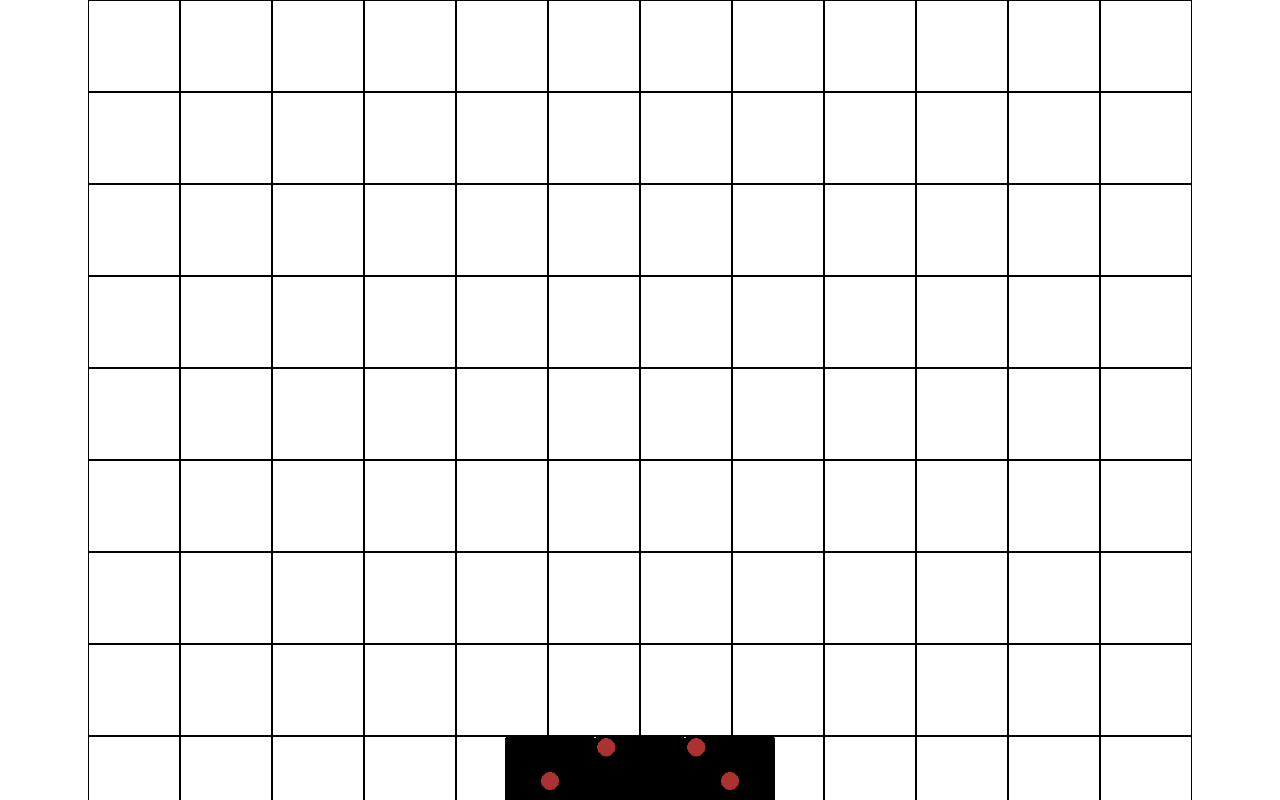
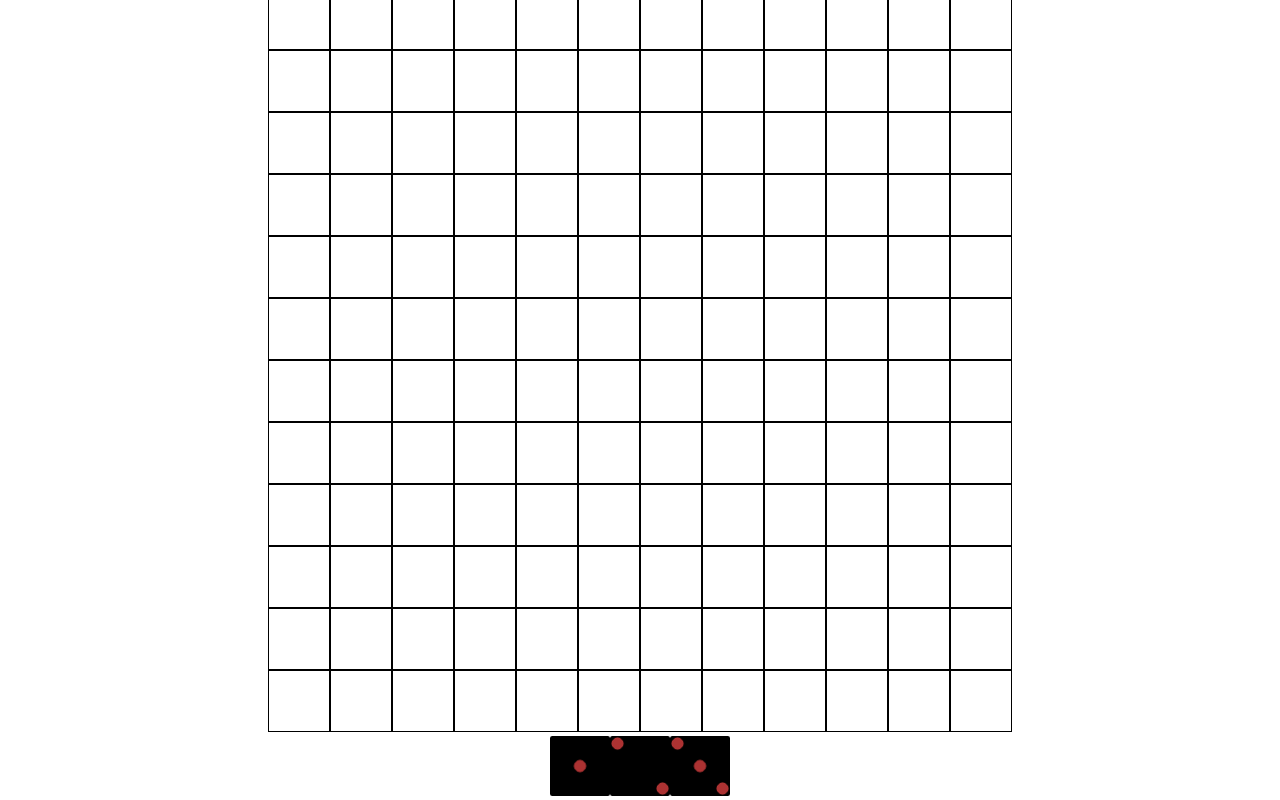
Before and after one commit to AstyanaxPitelet/Punto_Game, a React (Create React App) app in the folder client/: page /punto in a window 1280 px wide. Shown: the top 800 px of the page. Built offline with nearby package versions, Linux system fonts and the light colour scheme.

Commit message:
Modification des cartes

```diff
--- a/client/src/components/punto/Card.jsx
+++ b/client/src/components/punto/Card.jsx
@@ -29,6 +29,7 @@ export default function Card() {
                     onDragStart={(e) => dragStarted(e, card)}
                     onDragOver={(e) => handleDragOver(e)}
                     src={card.img}
+                    className="img-card-punto"
                 />
 
             ))}
--- a/client/src/sass/style.scss
+++ b/client/src/sass/style.scss
@@ -13,6 +13,11 @@
     --danger: #E52515;
 }
 
+.img-card-punto {
+    height: 60px;
+    width: 60px;
+}
+
 .game {
     display: flex;
     align-items: center;
@@ -21,20 +26,15 @@
 
     .cards-player {
         margin-top: 1em;
-
-        .cards-list {
-
-            img {
-                width: 90px;
-                height: 90px;
-            }
-        }
     }
 
     .grid {
 
         width: 100%;
         height: 90vh;
+        display: flex;
+        align-items: center;
+        justify-content: center;
         .grid-drop {
             display: flex;
             flex-direction: row;
@@ -42,8 +42,8 @@
             justify-content: center;
 
             .square {
-                width: 90px;
-                height: 90px;
+                width: 60px;
+                height: 60px;
                 border: 1px solid black;
             }
         }
```
